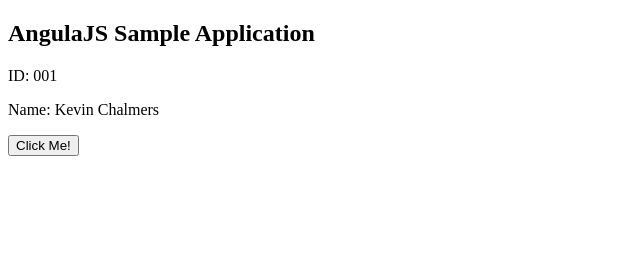
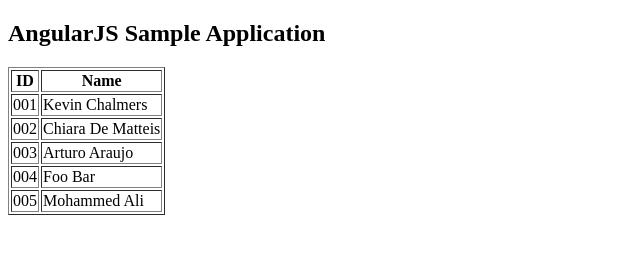
Before and after one commit to ChiaraDM/student-database, a website: page static/index.html in a window 1280 px wide. Shown: the whole page, without its empty margins (0-640 px from the left). Drawn offline with nearby package versions, Linux system fonts and the light colour scheme.

Commit message:
table of 5 students

```diff
--- a/static/index.html
+++ b/static/index.html
@@ -6,15 +6,25 @@
         <script src="index.js"></script>
     </head>
     <body>
-        <h2>AngulaJS Sample Application</h2>
+        <h2>AngularJS Sample Application</h2>
         <div ng-app = "mainApp" ng-controller = "studentController">
+            <table border = 1>
+                <tr>
+                    <th>ID</th>
+                    <th>Name</th>
+                </tr>
+                <tr ng-repeat="student in students">
+                    <td>{{ student.id}}</td>
+                    <td>{{ student.name }}</td>
+                </tr>
             <!-- for loop in angular.js
-                    <div ng-repeat="student in students"> -->
+                    <div ng-repeat="student in students">
 
                 <p>ID: {{ student.id}} </p>
                 <p>Name: {{ student.name }} </p>
                 <p><input type="button" value="Click Me!" ng-click="update()"></p>
-            </div>
+            </div>-->
+            </table>
         </div>
     </body>
 </html>
--- a/static/index.js
+++ b/static/index.js
@@ -18,15 +18,18 @@
 var mainApp = angular.module("mainApp", []);
 
 // Creates the controller for the main application.
-mainApp.controller("studentController", function($scope) {
+mainApp.controller("studentController", function($scope, $http) {
     // Sets a new model value --student.
-    $scope.student = new Student("001", "Kevin Chalmers");
-    /*$scope.students = [
+    //$scope.student = new Student("001", "Kevin Chalmers");
+    $scope.students = [
         new Student("001", "Kevin Chalmers"),
-        new Student("002", "Chiara De Matteis")];*/
+        new Student("002", "Chiara De Matteis"),
+        new Student("003", "Arturo Araujo"),
+        new Student("004", "Foo Bar"),
+        new Student("005", "Mohammed Ali")
+    ];
     // Sets the update() function for the scope. Used by the button.
-    $scope.update = function() {
-        $scope.student.id = "002";
-        $scope.student.name = "Lisa Haskel";
-    }
+    //$scope.update = function() {
+        //$scope.student.id = "002";
+        //$scope.student.name = "Lisa Haskel";
 });
```
